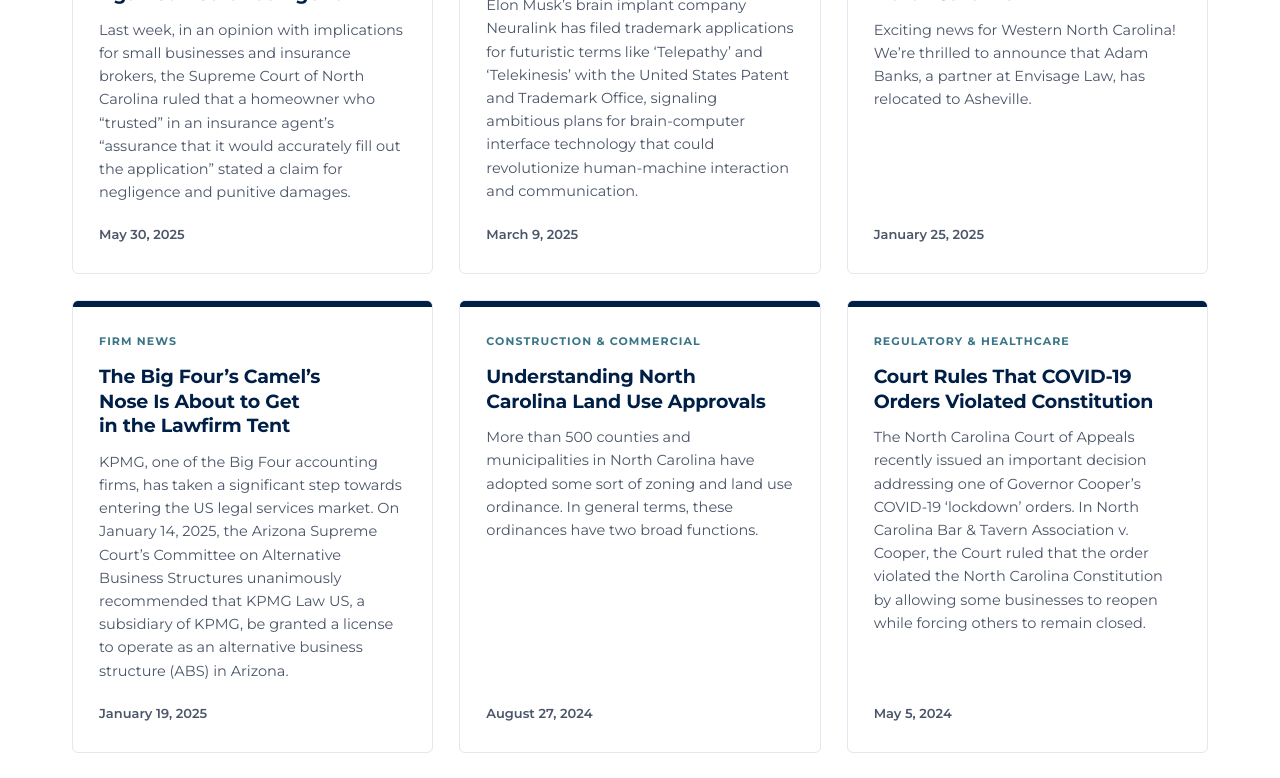
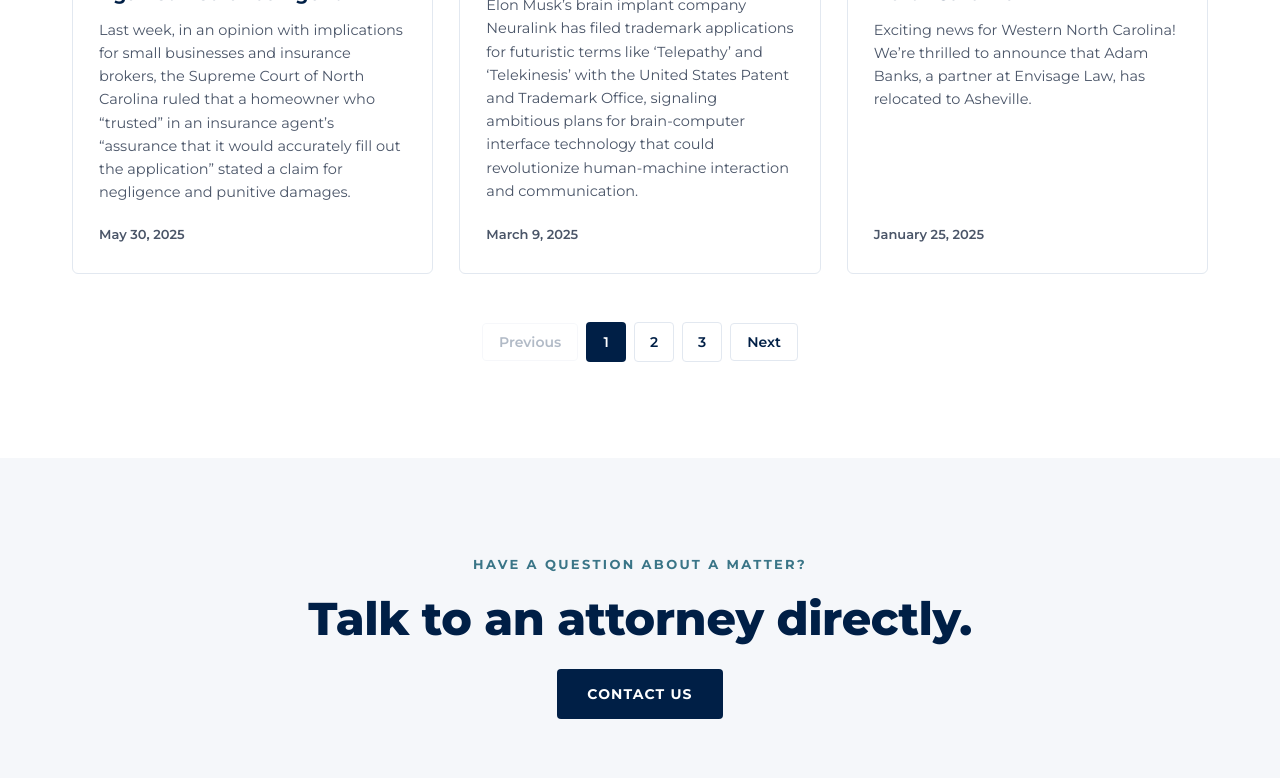
Before and after one commit to JDA-Worldwide/envisage-law, a Next.js app: page /insights in a window 1280 px wide. Shown: the part 1254-2032 px from the top of the page. Built offline with nearby package versions, Linux system fonts and the light colour scheme; no server answers.

Commit message:
feat: add pagination to insights listing page
Show 6 articles per page with Previous/Next buttons and numbered
page indicators. Changing the tag filter resets to page 1.

```diff
--- a/src/app/(site)/insights/InsightsIndex.tsx
+++ b/src/app/(site)/insights/InsightsIndex.tsx
@@ -4,11 +4,21 @@ import { useState } from "react";
 import ArticleCard from "@/components/envisage/ArticleCard";
 import { articles } from "@/lib/data";
 
+const PER_PAGE = 6;
+
 export default function InsightsIndex() {
   const tags = ["All", ...Array.from(new Set(articles.map((a) => a.tag)))];
   const [active, setActive] = useState("All");
+  const [page, setPage] = useState(1);
 
   const filtered = active === "All" ? articles : articles.filter((a) => a.tag === active);
+  const totalPages = Math.ceil(filtered.length / PER_PAGE);
+  const paged = filtered.slice((page - 1) * PER_PAGE, page * PER_PAGE);
+
+  const handleFilter = (tag: string) => {
+    setActive(tag);
+    setPage(1);
+  };
 
   return (
     <>
@@ -16,7 +26,7 @@ export default function InsightsIndex() {
         {tags.map((tag) => (
           <button
             key={tag}
-            onClick={() => setActive(tag)}
+            onClick={() => handleFilter(tag)}
             aria-pressed={tag === active}
             className={`rounded-full border-[1.5px] px-[18px] py-[9px] text-[13px] font-semibold tracking-[0.03em] transition-all focus-visible:ring-2 focus-visible:ring-brand-secondary focus-visible:ring-offset-2 ${
               tag === active
@@ -29,10 +39,42 @@ export default function InsightsIndex() {
         ))}
       </div>
       <div className="grid gap-[26px] sm:grid-cols-2 lg:grid-cols-3" aria-live="polite">
-        {filtered.map((a) => (
+        {paged.map((a) => (
           <ArticleCard key={a.slug} article={a} />
         ))}
       </div>
+
+      {totalPages > 1 && (
+        <div className="mt-12 flex items-center justify-center gap-2">
+          <button
+            onClick={() => setPage(page - 1)}
+            disabled={page === 1}
+            className="rounded-sm border border-brand-border px-4 py-2 text-sm font-semibold text-brand-primary transition-all hover:bg-brand-primary hover:text-white disabled:opacity-30 disabled:hover:bg-transparent disabled:hover:text-brand-primary"
+          >
+            Previous
+          </button>
+          {Array.from({ length: totalPages }, (_, i) => i + 1).map((p) => (
+            <button
+              key={p}
+              onClick={() => setPage(p)}
+              className={`h-10 w-10 rounded-sm text-sm font-semibold transition-all ${
+                p === page
+                  ? "bg-brand-primary text-white"
+                  : "border border-brand-border text-brand-primary hover:bg-brand-primary hover:text-white"
+              }`}
+            >
+              {p}
+            </button>
+          ))}
+          <button
+            onClick={() => setPage(page + 1)}
+            disabled={page === totalPages}
+            className="rounded-sm border border-brand-border px-4 py-2 text-sm font-semibold text-brand-primary transition-all hover:bg-brand-primary hover:text-white disabled:opacity-30 disabled:hover:bg-transparent disabled:hover:text-brand-primary"
+          >
+            Next
+          </button>
+        </div>
+      )}
     </>
   );
 }
```
